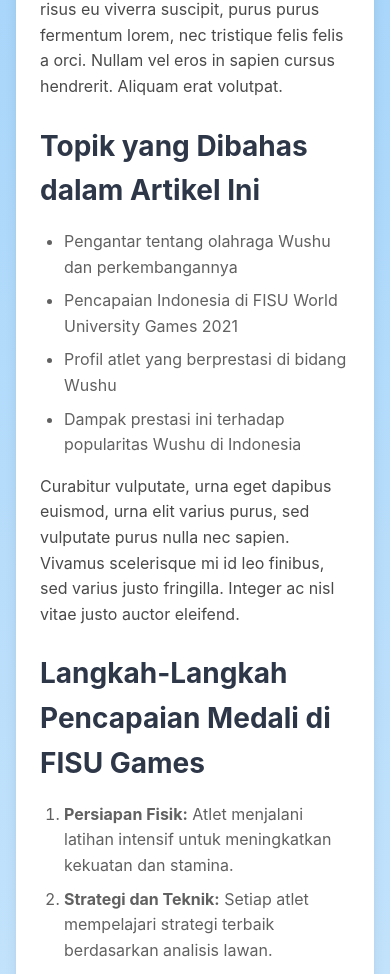
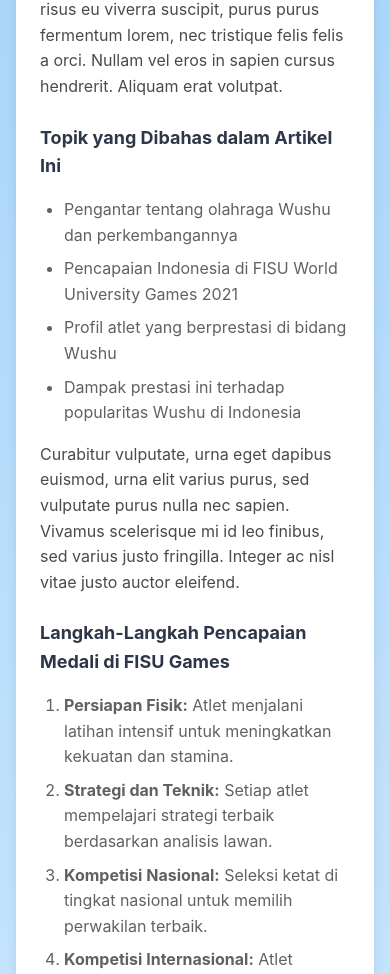
Before and after one commit to MBintangS/study, a React (Vite) app: page /news/1 in a window 390 px wide. Shown: the part 937-1911 px from the top of the page. Built offline with nearby package versions, Linux system fonts and the light colour scheme.

Commit message:
style responsive css heading 1 2 3

```diff
--- a/src/style/articleContent.css
+++ b/src/style/articleContent.css
@@ -141,3 +141,31 @@
     font-size: 0.875rem;
     color: #718096;
   }
+
+  @media (max-width: 768px) {
+    .article-content h1 {
+      font-size: 1.5rem;
+    }
+
+    .article-content h2 {
+      font-size: 1.25rem;
+    }
+
+    .article-content h3 {
+      font-size: 1.125rem;
+    }
+  }
+
+  @media (max-width: 480px) {
+    .article-content h1 {
+      font-size: 1.25rem;
+    }
+
+    .article-content h2 {
+      font-size: 1.125rem;
+    }
+
+    .article-content h3 {
+      font-size: 1rem;
+    }
+  }
```
